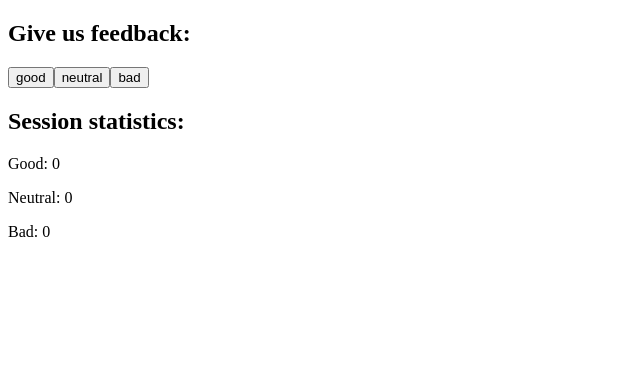
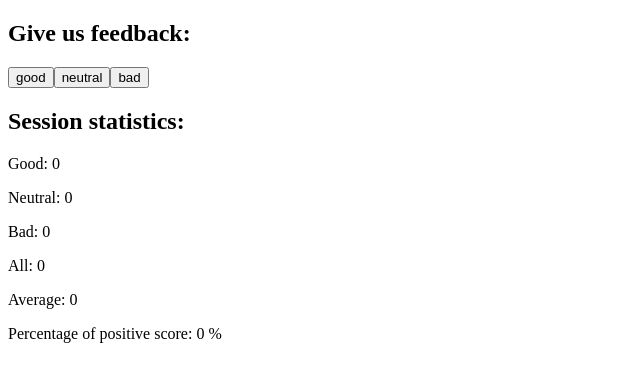
Before and after one commit to FabricioPaoloni/fullstackopen-part1, a React (Vite) app in the folder unicafe/: page / in a window 1280 px wide. Shown: the top 382 px of the page, without its empty margins (0-640 px from the left). Built offline with nearby package versions, Linux system fonts and the light colour scheme.

Commit message:
Exercise 1.7 completed.

```diff
--- a/unicafe/src/App.jsx
+++ b/unicafe/src/App.jsx
@@ -8,7 +8,7 @@ const Button = (props) => {
 
 const Statistics = (props) => {
   return(
-      <p>{props.text}: {props.feedback}</p>
+      <p>{props.text}: {props.statistic}</p>
   )
 }
 
@@ -16,6 +16,7 @@ function App() {
   const [good, setGood] = useState(0)
   const [neutral, setNeutral] = useState(0)
   const [bad, setBad] = useState(0)
+  const all = (good + neutral + bad) === 0 ? 1 : good + neutral + bad
 
   const handleClick = {
     //and object composed of 3 functions: good, neutral and bad used to change each of those states
@@ -40,9 +41,12 @@ function App() {
       <Button onClick={handleClick.neutral} text="neutral" />
       <Button onClick={handleClick.bad} text="bad" />
       <h2>Session statistics:</h2>
-      <Statistics text="Good" feedback={good} />
-      <Statistics text="Neutral" feedback={neutral} />
-      <Statistics text="Bad" feedback={bad} />
+      <Statistics text="Good" statistic={good} />
+      <Statistics text="Neutral" statistic={neutral} />
+      <Statistics text="Bad" statistic={bad} />
+      <Statistics text="All" statistic={good + neutral + bad} />
+      <Statistics text="Average" statistic={(good - bad) / all} />
+      <Statistics text="Percentage of positive score" statistic={good / all * 100 + " %"} />
     </>
   )
 }
```
